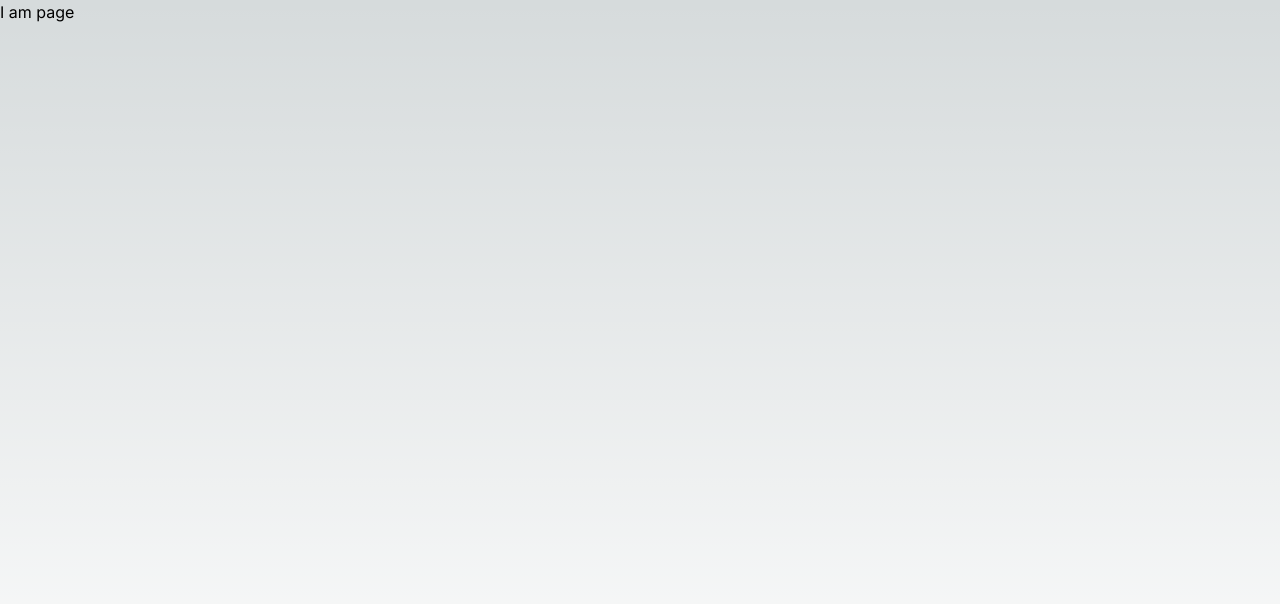
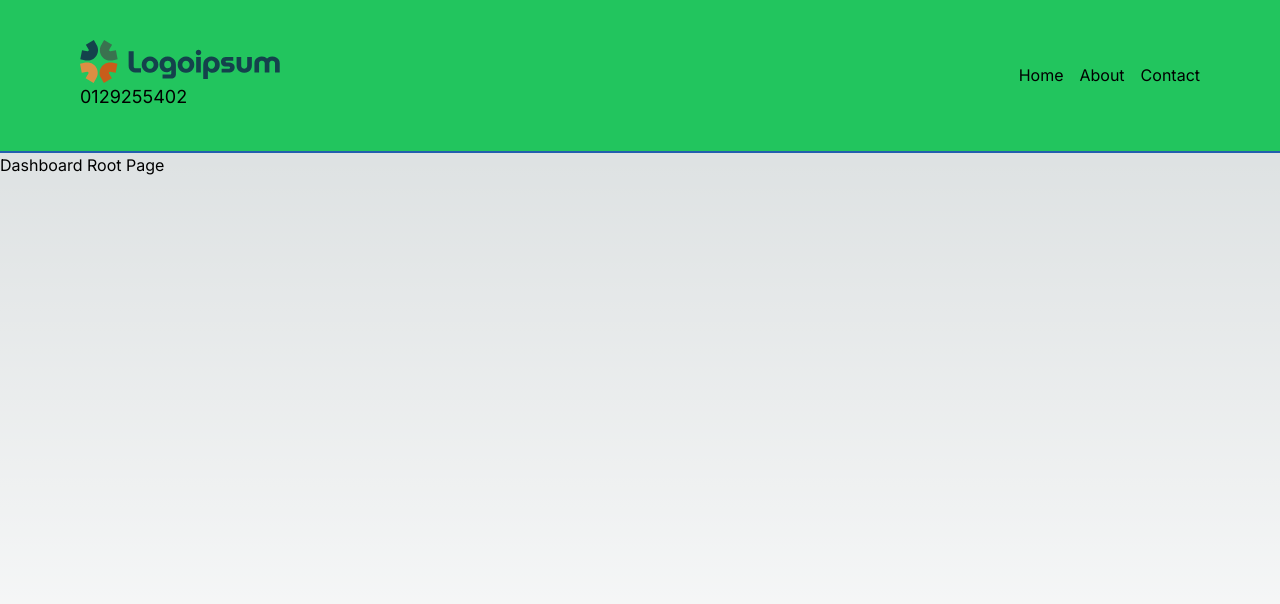
Before and after one commit to Jameshw19/howie-construction, a Next.js app: page / in a window 1280 px wide. Shown: the top 604 px of the page. Built offline with nearby package versions, Linux system fonts and the light colour scheme.

Commit message:
Dashboard folder setup, added layout.tsx, page.tsx. Added Navbar component into /app/(dashboard)/_components. Navbar initial setup with logoand <ui/> Home, About, Contact . Added logo.svg into public folder that is being used in the Navbar

```diff
--- /dev/null
+++ b/app/(dashboard)/_components/navbar.tsx
@@ -0,0 +1,21 @@
+import Image from "next/image";
+
+const Navbar = () => {
+  return (
+    <div className="flex items-center justify-between py-10 px-20 bg-green-500 border-b-2 border-[#225FAE]">
+      <div className="flex items-center space-x-4">
+        <div>
+          <Image src="/logo.svg" alt="Logo" height={200} width={200} />
+          <div className="text-lg">0129255402</div>
+        </div>
+      </div>
+      <ul className="flex items-center space-x-4">
+        <li>Home</li>
+        <li>About</li>
+        <li>Contact</li>
+      </ul>
+    </div>
+  );
+};
+
+export default Navbar;
--- /dev/null
+++ b/app/(dashboard)/layout.tsx
@@ -0,0 +1,16 @@
+import Navbar from "./_components/navbar";
+
+interface DashboardLayoutProps {
+  children: React.ReactNode;
+}
+
+const DashboardLayout = ({ children }: DashboardLayoutProps) => {
+  return (
+    <main className="h-full">
+      <Navbar />
+      {children}
+    </main>
+  );
+};
+
+export default DashboardLayout;
--- /dev/null
+++ b/app/(dashboard)/page.tsx
@@ -0,0 +1,3 @@
+export default function Home() {
+  return <div>Dashboard Root Page</div>;
+}
--- a/app/page.tsx
+++ /dev/null
@@ -1,8 +0,0 @@
-
-export default function Home() {
-  return (
-<div>
-  I am page
-</div>
-  );
-}
```
Also changed, not shown: public/logo.svg (added).
